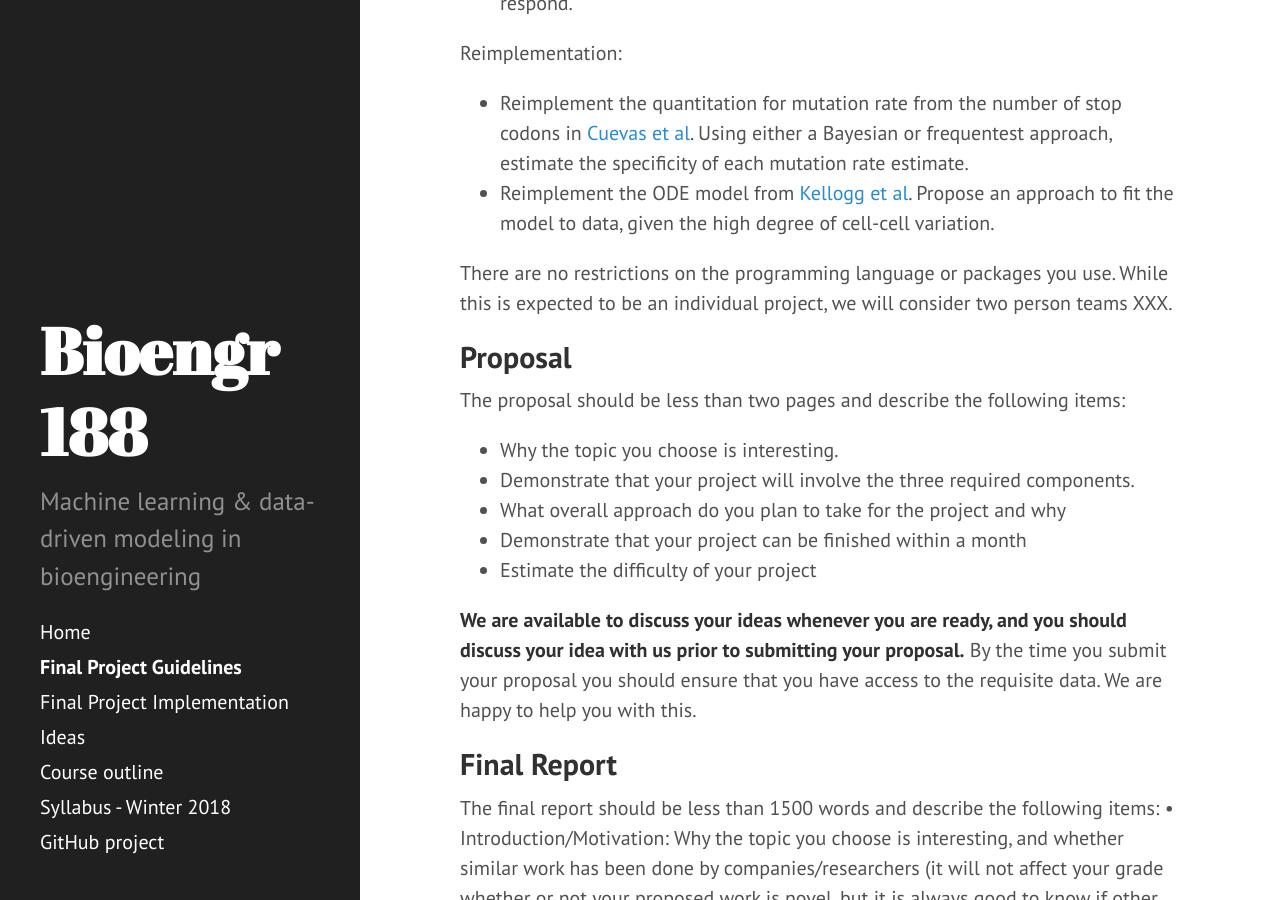
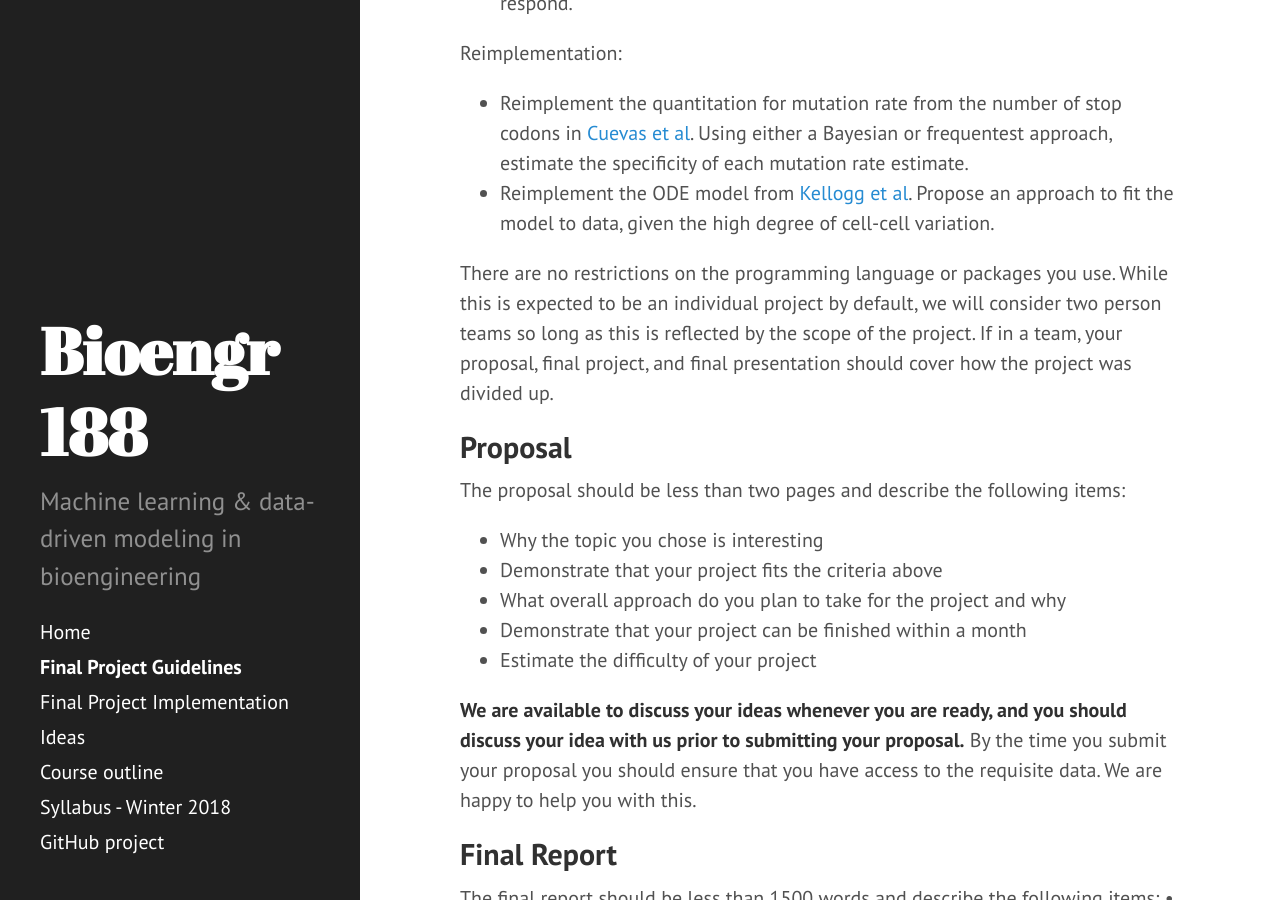
Before and after one commit to adprl14/bioe-ml-winter2018, a Jekyll site: the page built from final-project.md, in a window 1280 px wide and 900 px high, scrolled down 970 px. Built offline with Jekyll 4.4.1, drawn with Linux system fonts in a browser that asks for light colours.

Commit message:
More final project updates

```diff
--- a/final-project.md
+++ b/final-project.md
@@ -22,14 +22,14 @@ Reimplementation:
 - Reimplement the quantitation for mutation rate from the number of stop codons in [Cuevas et al](http://journals.plos.org/plosbiology/article?id=10.1371/journal.pbio.1002251#pbio.1002251.s011). Using either a Bayesian or frequentest approach, estimate the specificity of each mutation rate estimate.
 - Reimplement the ODE model from [Kellogg et al](http://www.sciencedirect.com/science/article/pii/S2211124717303595?via%3Dihub). Propose an approach to fit the model to data, given the high degree of cell-cell variation.
 
-There are no restrictions on the programming language or packages you use. While this is expected to be an individual project, we will consider two person teams XXX.
+There are no restrictions on the programming language or packages you use. While this is expected to be an individual project by default, we will consider two person teams so long as this is reflected by the scope of the project. If in a team, your proposal, final project, and final presentation should cover how the project was divided up.
 
 ## Proposal
 
 The proposal should be less than two pages and describe the following items:
 
-- Why the topic you choose is interesting.
-- Demonstrate that your project will involve the three required components.
+- Why the topic you chose is interesting
+- Demonstrate that your project fits the criteria above
 - What overall approach do you plan to take for the project and why
 - Demonstrate that your project can be finished within a month
 - Estimate the difficulty of your project
```
